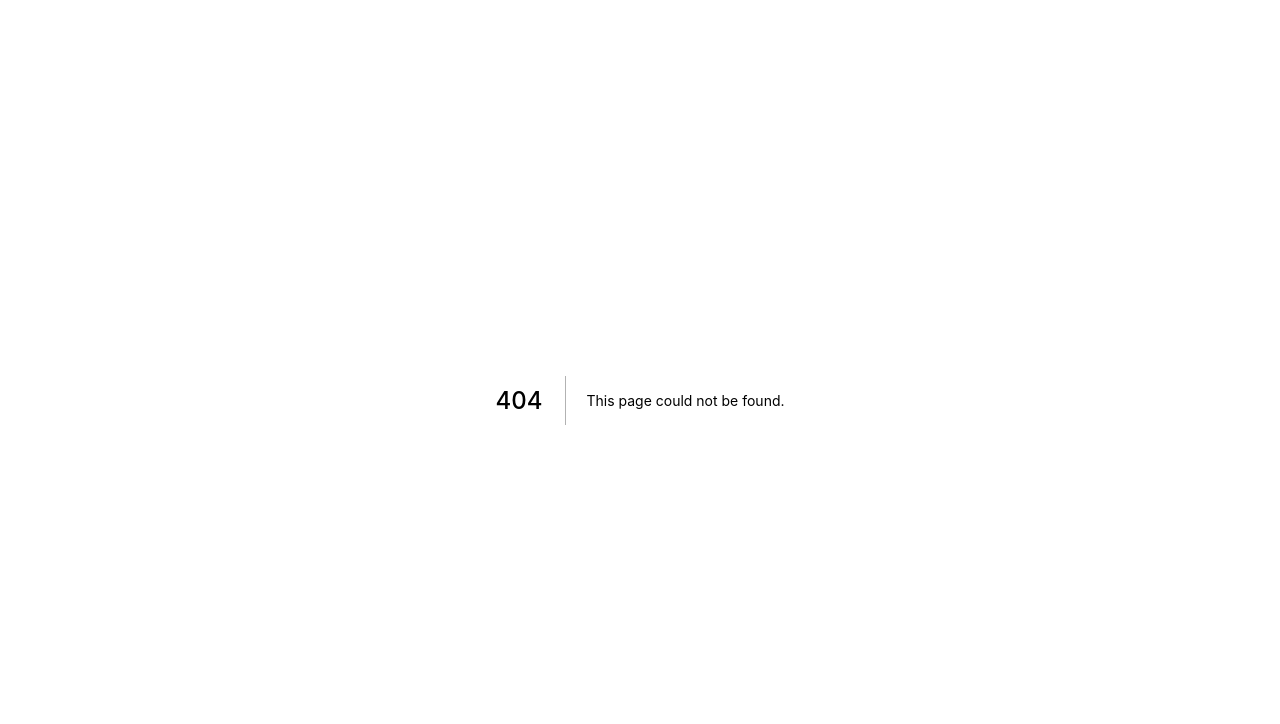
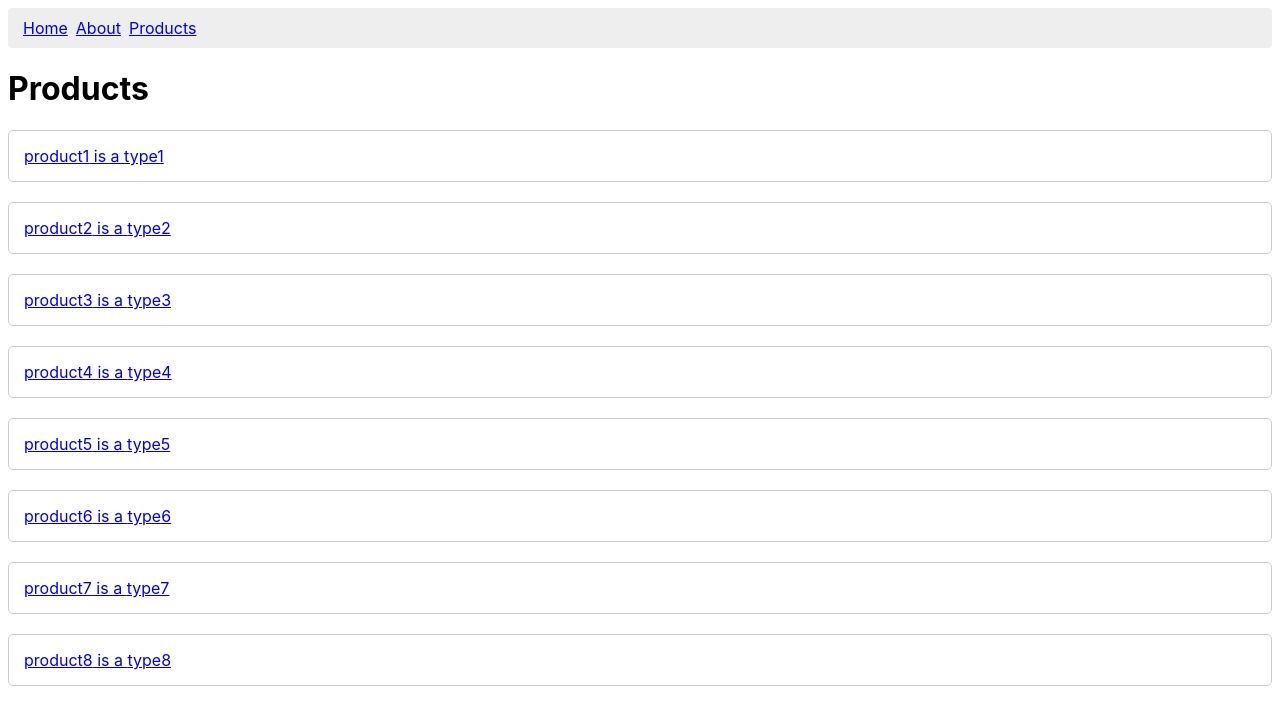
Before and after one commit to Jul12345678/next.js-ecommerce-store, a Next.js app: page /products in a window 1280 px wide. Before the commit this address had no page. Shown: the top 724 px of the page. Built offline with nearby package versions, Linux system fonts and the light colour scheme.

Commit message:
page for each product

```diff
--- a/components/Header.js
+++ b/components/Header.js
@@ -6,6 +6,10 @@ const headerStyles = css`
   padding: 10px 15px;
   border-radius: 4px;
   margin: 8px 8px 20px;
+
+  a + a {
+    margin-left: 8px;
+  }
 `;
 export default function Header() {
   return (
@@ -17,6 +21,9 @@ export default function Header() {
       <Link href="/about">
         <a>About</a>
       </Link>
+      <Link href="/products">
+        <a>Products</a>
+      </Link>
     </header>
   );
 }
--- /dev/null
+++ b/components/Layout.js
@@ -0,0 +1,14 @@
+import Head from 'next/head';
+import Header from './Header';
+
+export default function Layout(props) {
+  return (
+    <>
+      <Head>
+        <link rel="icon" href="/favicon.ico" />
+      </Head>
+      <Header />
+      <main>{props.children}</main>
+    </>
+  );
+}
--- /dev/null
+++ b/pages/products.js
@@ -0,0 +1,45 @@
+import { css } from '@emotion/react';
+import Head from 'next/head';
+import Link from 'next/link';
+import Layout from '../components/Layout';
+import products from '../util/database';
+
+const productStyles = css`
+  border-radius: 5px;
+  border: 1px solid #ccc;
+  padding: 15px;
+  margin-bottom: 20px;
+`;
+
+export default function Products(props) {
+  console.log('props', JSON.stringify(props, null, 2));
+  return (
+    <Layout>
+      <Head>
+        <title>Products</title>
+        <meta description="List of Products" />
+      </Head>
+      <h1>Products</h1>
+      {props.products.map((product) => {
+        return (
+          <div key={`product- ${product.id}`} css={productStyles}>
+            {/* Dynamic link /products/1, etc */}
+            <Link href={`/products/${product.id}`}>
+              <a>
+                {product.name} is a {product.type}
+              </a>
+            </Link>
+          </div>
+        );
+      })}
+    </Layout>
+  );
+}
+// http://localhost:3000/products/1
+
+/* Code in getServersideProps only runs in Node.js, and allows you to read files from file system, connect to (real) database, etc.   */
+export function getServerSideProps() {
+  return {
+    props: { products: products },
+  };
+}
--- /dev/null
+++ b/util/database.js
@@ -0,0 +1,16 @@
+// import { readFileSync } from 'fs';
+//
+// console.log(readFileSync('./README.md', 'utf-8'));
+
+const products = [
+  { id: 1, name: 'product1', type: 'type1', price: '€' },
+  { id: 2, name: 'product2', type: 'type2', price: '€' },
+  { id: 3, name: 'product3', type: 'type3', price: '€' },
+  { id: 4, name: 'product4', type: 'type4', price: '€' },
+  { id: 5, name: 'product5', type: 'type5', price: '€' },
+  { id: 6, name: 'product6', type: 'type6', price: '€' },
+  { id: 7, name: 'product7', type: 'type7', price: '€' },
+  { id: 8, name: 'product8', type: 'type8', price: '€' },
+];
+
+export default products;
```
Also changed, not shown: pages/about.js (+11 -7 lines), pages/index.js (+18 -12 lines), pages/products/[productId].js (added, +15 -0 lines).
